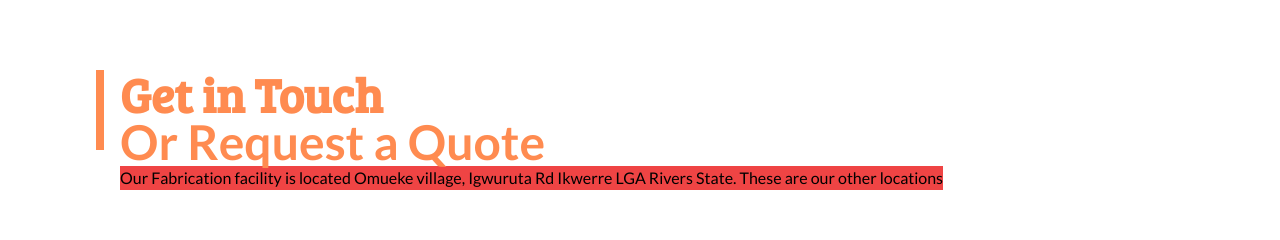
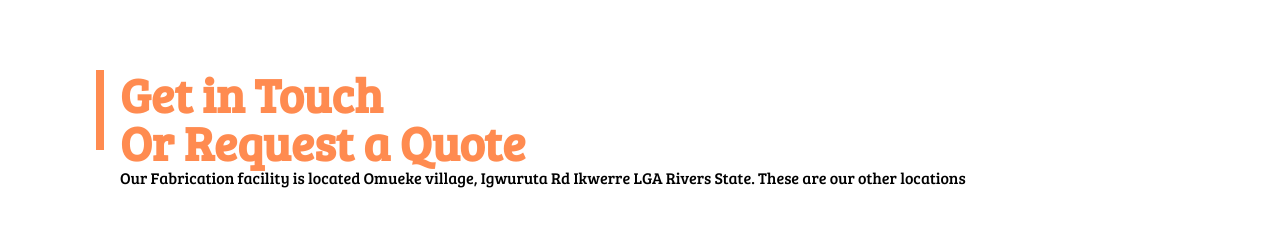
Before and after one commit to MadFury94/anbe, a Vue app: page /contact in a window 1280 px wide. Shown: the part 706-946 px from the top of the page. Built offline with nearby package versions, Linux system fonts and the light colour scheme; what prettier-plugin-tailwindcss would draw is missing.

Commit message:
Contact Us(UPDATED)
Contact page 80% complete

```diff
--- a/src/Sections/ContactOptions.vue
+++ b/src/Sections/ContactOptions.vue
@@ -1,6 +1,8 @@
 <template>
   <div>
-    <section class="grid gap-y-10 px-10 py-20 md:grid-cols-2 lg:grid-cols-3">
+    <section
+      class="grid place-content-center gap-y-10 px-10 py-20 sm:grid-cols-3 lg:grid-cols-3"
+    >
       <div v-for="(item, index) in serviceList" :key="index">
         <div class="box-border h-48 w-48 items-center gap-x-4 border-4 p-4">
           <!-- <img
--- a/src/components/icons/ContactJumbotron.vue
+++ b/src/components/icons/ContactJumbotron.vue
@@ -21,9 +21,9 @@
             <div :class="padding" class="flex gap-x-4 lg:px-16">
               <div class="h-20 border-4 border-orange-500"></div>
               <div>
-                <h1 :class="titleClass">{{ title }}</h1>
-                <p :class="textClass" class="font-lato" v-html="text"></p>
-                <p class="bg-red-500">
+                <h1 v-html="title" :class="titleClass"></h1>
+                <!-- <p :class="textClass" class="font-lato" v-html="text"></p> -->
+                <p :class="minitextClass">
                   {{ minitext }}
                 </p>
               </div>
@@ -60,7 +60,7 @@ defineProps({
   },
   minitextClass: {
     type: String,
-    default: "",
+    default: "bg-yellow-500",
   },
   textClass: {
     type: String,
--- a/src/pages/ContactPage.vue
+++ b/src/pages/ContactPage.vue
@@ -10,11 +10,16 @@ const contactTitle = {
   title: "Contact Us",
   image: "https://anbenig.com/wp-content/uploads/2019/12/handyman_01.jpg",
 };
-const contactTitle2 = {
-  title2: "Get in Touch",
-};
-const contactText1 = {
-  text: "Or Request a Quote",
+// const contactTitle2 = {
+//   title2: "Get in Touch",
+// };
+// const contactText1 = {
+//   text: "Or Request a Quote",
+// };
+const contactJumboData = {
+  title: "Get in Touch <br />Or Request a Quote",
+  minitext:
+    "Our Fabrication facility is located Omueke village, Igwuruta Rd Ikwerre LGA Rivers State. These are our other locations",
 };
 </script>
 
@@ -44,11 +49,9 @@ const contactText1 = {
   </div>
   <ContactJumbotron
     title-class="text-5xl text-orange-500 font-bold font-bree"
-    :title="contactTitle2.title2"
-    text-class="text-5xl text-orange-500 font-bold font-bree"
-    :text="contactText1.text"
-    minitext="Our Fabrication facility is located Omueke village, Igwuruta Rd Ikwerre LGA
-    Rivers State. These are our other locations"
+    :title="contactJumboData.title"
+    minitext-class="font-bree"
+    :minitext="contactJumboData.minitext"
   />
   <p class="p font-bree"></p>
   <ContactOptions />
```
